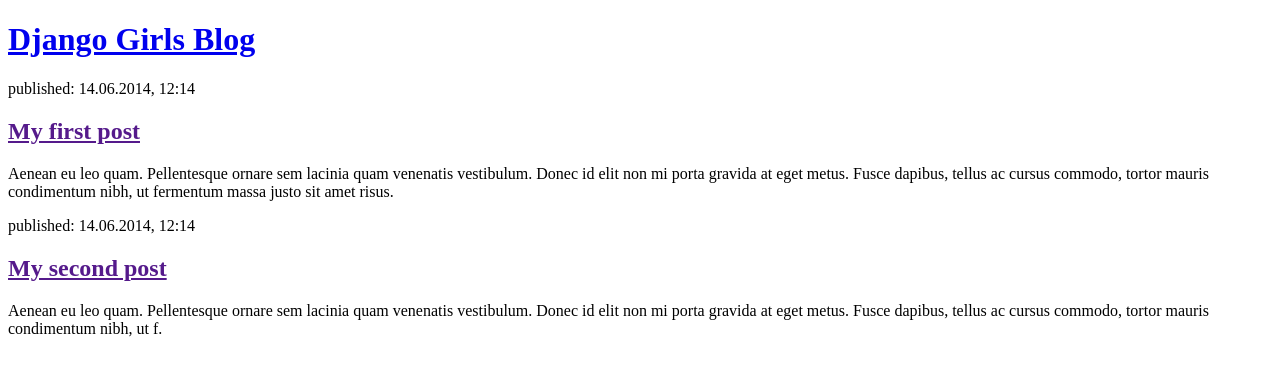
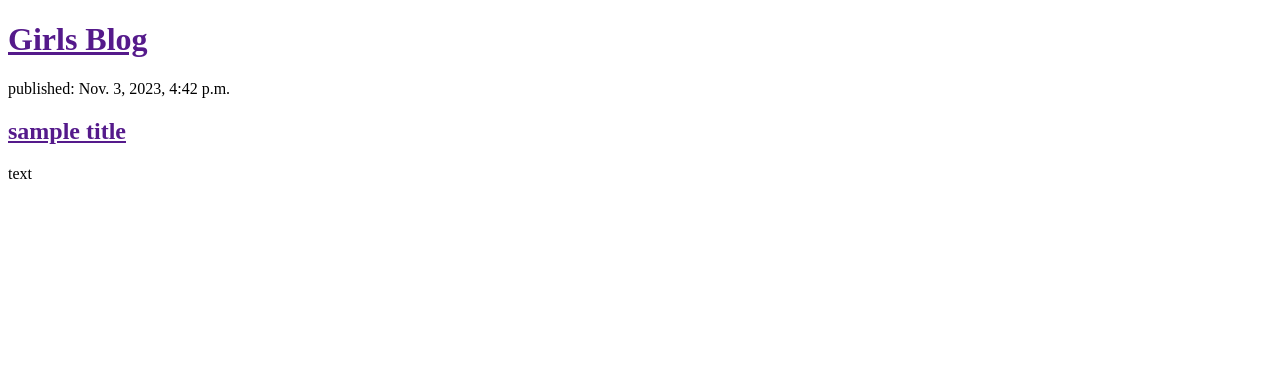
Before and after one commit to theeksha101/CreateBlog, a Django app: page / in a window 1280 px wide. Shown: the top 376 px of the page. Run offline with Django 3.2, Linux system fonts and the light colour scheme; data comes from the database, SQL or seed files in the repository; both versions use the stored data as it was after the commit.

Commit message:
Modified templates to display post from database

```diff
--- a/blog/models.py
+++ b/blog/models.py
@@ -13,7 +13,7 @@ class Post(models.Model):
     published_date = models.DateTimeField(blank=True, null=True)
 
     def publish(self):
-        self.published_date = timezone.now
+        self.published_date = timezone.now()
         self.save()
 
     def __str__(self) -> str:
--- a/blog/templates/blog/post_list.html
+++ b/blog/templates/blog/post_list.html
@@ -4,20 +4,13 @@
         <title>Django Girls blog</title>
     </head>
     <body>
-        <header>
-            <h1><a href="/">Django Girls Blog</a></h1>
-        </header>
-
-        <article>
-            <time>published: 14.06.2014, 12:14</time>
-            <h2><a href="">My first post</a></h2>
-            <p>Aenean eu leo quam. Pellentesque ornare sem lacinia quam venenatis vestibulum. Donec id elit non mi porta gravida at eget metus. Fusce dapibus, tellus ac cursus commodo, tortor mauris condimentum nibh, ut fermentum massa justo sit amet risus.</p>
-        </article>
-
-        <article>
-            <time>published: 14.06.2014, 12:14</time>
-            <h2><a href="">My second post</a></h2>
-            <p>Aenean eu leo quam. Pellentesque ornare sem lacinia quam venenatis vestibulum. Donec id elit non mi porta gravida at eget metus. Fusce dapibus, tellus ac cursus commodo, tortor mauris condimentum nibh, ut f.</p>
-        </article>
+        <h1> <a href=""> Girls Blog </a> </h1>
+        {% for post in posts %}
+         <article>
+            <time> published: {{post.published_date}} </time>
+            <h2> <a href=""> {{post.title}} </a></h2>
+            <p> {{post.text|linebreaksbr}} </p>
+         </article>
+        {% endfor %}
     </body>
 </html>
--- a/blog/views.py
+++ b/blog/views.py
@@ -1,5 +1,11 @@
+# views connect models and templates
+# In Django, views are responsible for processing requests and returning an HTTP response.
 from django.shortcuts import render
+from django.utils import timezone
+from .models import Post
 
 # Create your views here.
 def post_list(request):
-    return render(request, 'blog/post_list.html', {})
+    posts = Post.objects.filter(published_date__lte=timezone.now()).order_by('published_date')
+    return render(request, 'blog/post_list.html', {'posts':posts})
+# {}: This is a dictionary that can be used to pass data to the template.
```
Also changed, not shown: blog/migrations/0001_initial.py, db.sqlite3.
